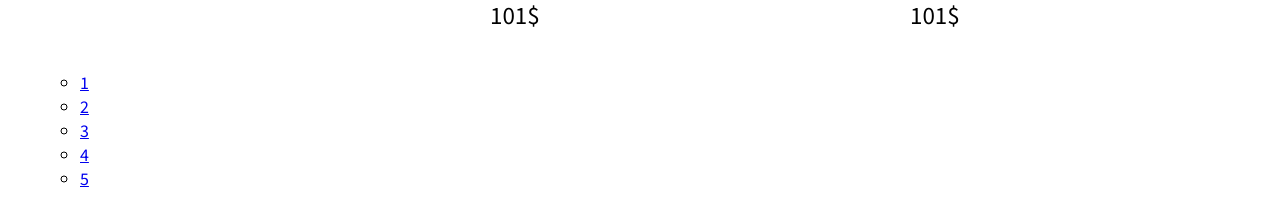
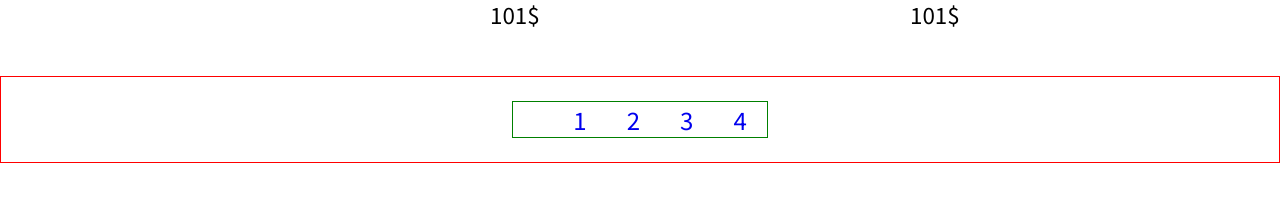
Before and after one commit to aymangamaleldeen/Ecommerce-Interview-Project, a React (Create React App) app: page / in a window 1280 px wide. Shown: the part 2077-2280 px from the top of the page. After the commit the page ends 2240 px from the top, so only its background shows below. Built offline with nearby package versions, Linux system fonts and the light colour scheme.

Commit message:
pagination update

```diff
--- a/src/components/Products/Pagination.js
+++ b/src/components/Products/Pagination.js
@@ -1,18 +1,39 @@
 import React from 'react'
+import styled from "styled-components";
 
-const Pagination = ({ itemsPerPage ,totalProducts ,  paginate}) => {
+
+
+const Navigation = styled.nav`
+  display: flex;
+  justify-content: center;
+  border: 1px solid red;
+`;
+
+const List = styled.ul`
+  width: 20%;
+  display: flex;
+  justify-content: space-around;
+  list-style: none;
+  font-size: 1.5rem;
+  border: 1px solid green;
+`;
+const LinkPage = styled.a`
+text-decoration: none;
+`;
+
+const Pagination = ({ paginate}) => {
     const pageNumbers=[];
-    for (let i = 1; i <= Math.ceil(totalProducts / itemsPerPage);  i++) {
+    for (let i = 1; i <= 4;  i++) {
         pageNumbers.push(i)
     }
-  return <nav>
-      <ul>
+  return <Navigation>
+      <List>
           {pageNumbers.map(number =>
             <li key={number}>
-                <a href='!#' onClick={()=>paginate(number)} > {number}</a>
+                <LinkPage href='!#' onClick={()=>paginate(number)} > {number}</LinkPage>
             </li>)}
-      </ul>
-  </nav>;
+      </List>
+  </Navigation>;
 };
 
 export default Pagination
--- a/src/components/Products/Products.js
+++ b/src/components/Products/Products.js
@@ -5,7 +5,12 @@ import styled from "styled-components";
 import AsideFilter from "../Layout/AsideFilter";
 import Pagination from "./Pagination";
 
-const Container = styled.ul`
+
+const Container = styled.div`
+
+`;
+
+const Wrapper = styled.ul`
   /* display:flex;
 flex-wrap:wrap;
 justify-content: space-between;
@@ -38,10 +43,9 @@ const Products = () => {
   }, [products]);
 
   const [currentPage, setCurrentPage] = useState(1);
-  const [itemsPerPage] = useState(6);
 
-  const indexOfLastProduct = currentPage * itemsPerPage;
-  const indexOfFirstProduct = indexOfLastProduct - itemsPerPage;
+  const indexOfLastProduct = currentPage * 6;
+  const indexOfFirstProduct = indexOfLastProduct - 6;
   const currentProducts = productsItems.slice(
     indexOfFirstProduct,
     indexOfLastProduct
@@ -53,13 +57,13 @@ const Products = () => {
 
   return (
     <Container>
-      <AsideFilter />
-      {currentProducts.map((product) => (
-        <ProductItem key={product.id} product={product} />
-      ))}
+      <Wrapper>
+        <AsideFilter />
+        {currentProducts.map((product) => (
+          <ProductItem key={product.id} product={product} />
+        ))}
+      </Wrapper>
       <Pagination
-        itemsPerPage={itemsPerPage}
-        totalProducts={productsItems.length}
         paginate={paginate}
       />
     </Container>
```
Also changed, not shown: 1 other file (tests, documents, lock files or other folders).
